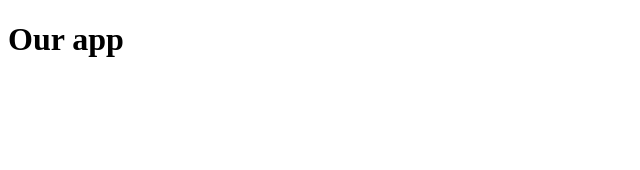
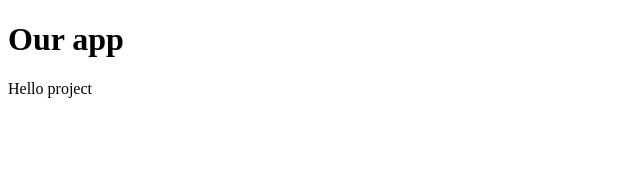
Before and after one commit to qqwz0/timesquad, a React (Create React App) app: page / in a window 1280 px wide. Shown: the top 170 px of the page, without its empty margins (0-640 px from the left). Built offline with nearby package versions, Linux system fonts and the light colour scheme.

Commit message:
add paragraph

```diff
--- a/src/App.js
+++ b/src/App.js
@@ -4,6 +4,7 @@ function App() {
   return (
     <div className="App">
      <h1>Our app</h1>
+     <p>Hello project</p>
     </div>
   );
 }
```
